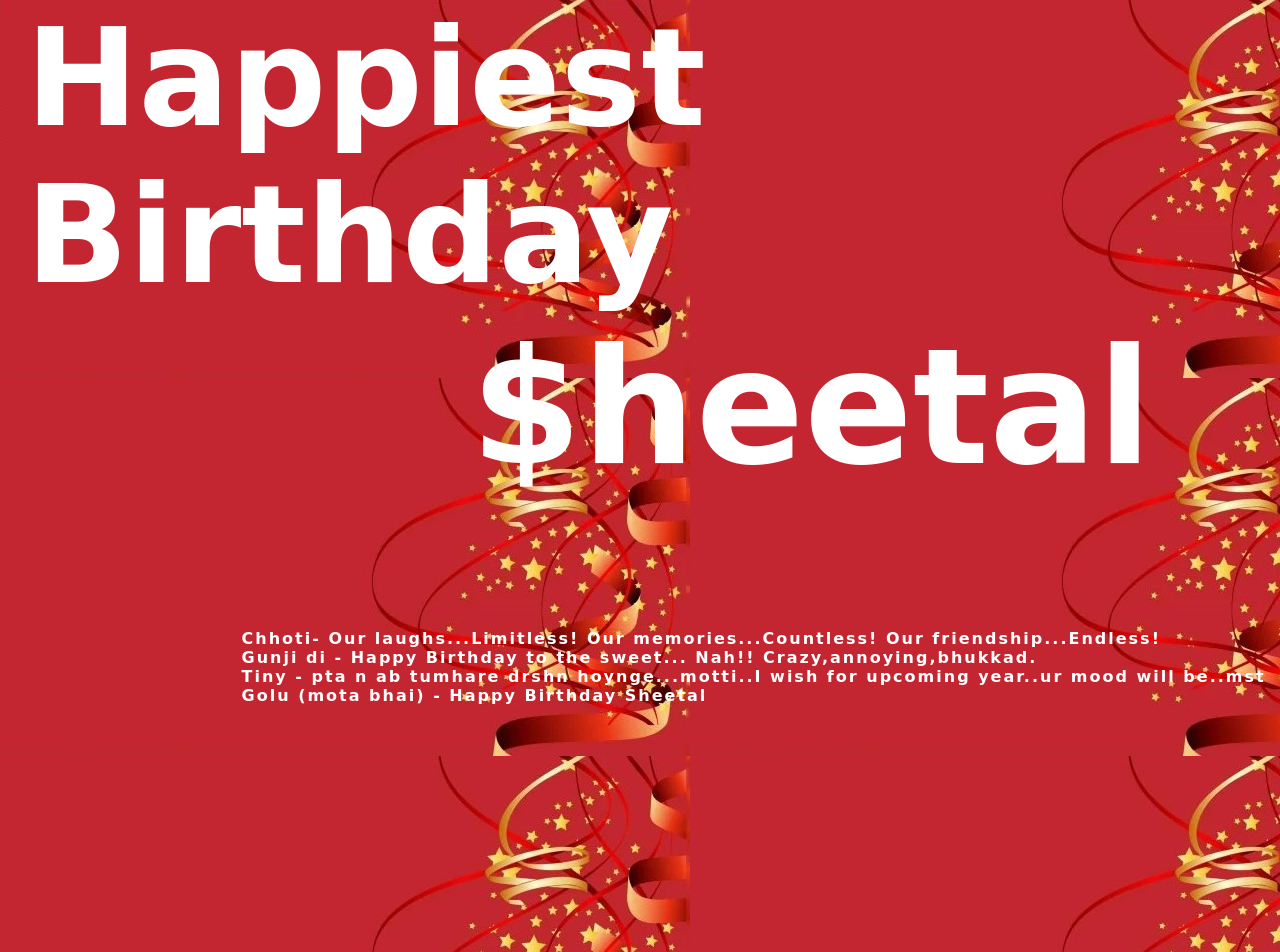
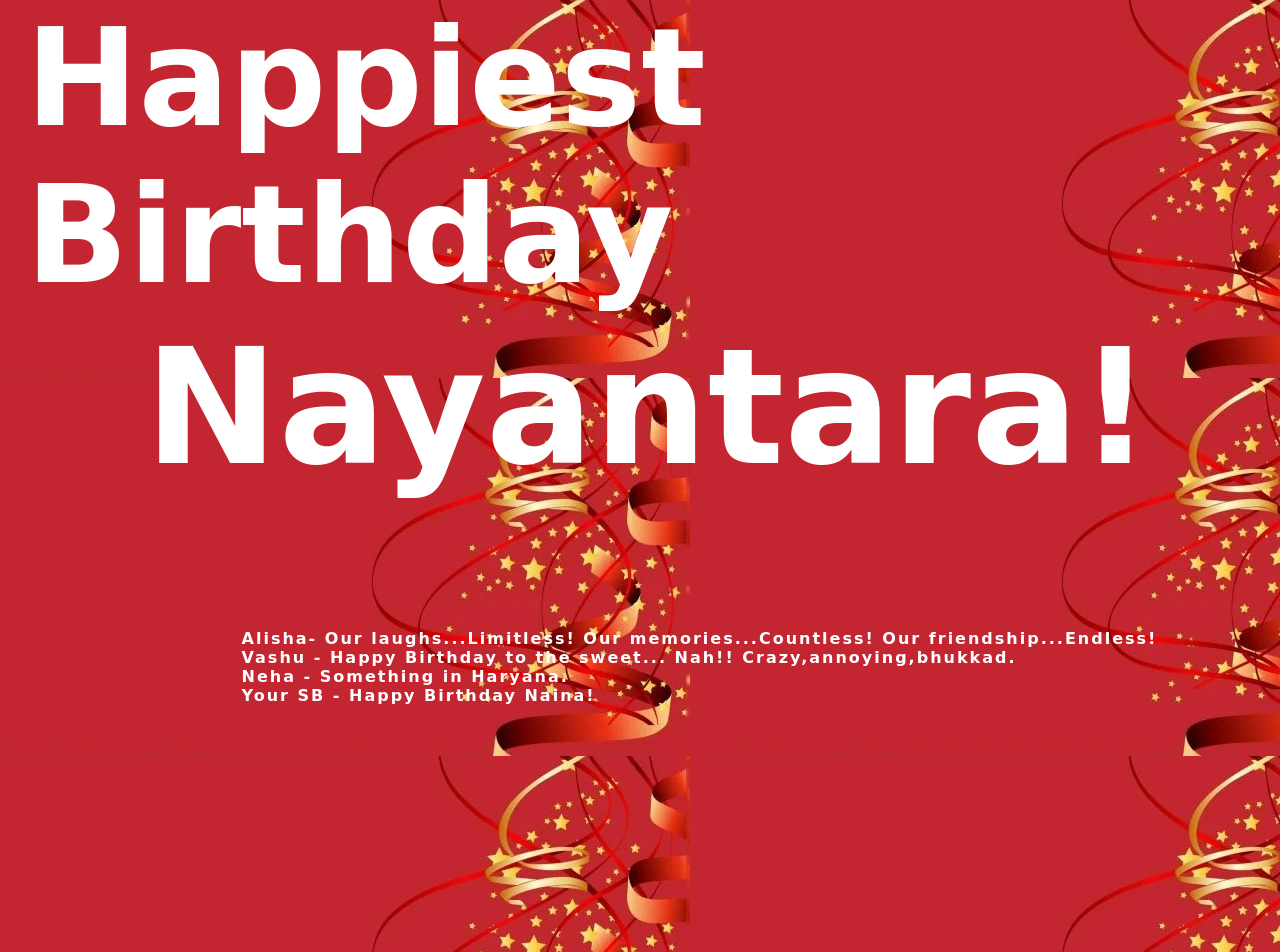
Before and after one commit to Saurabh-8816/Birthdays, a plain HTML site: page index.html in a window 1280 px wide. Shown: the top 952 px of the page. Drawn offline with nearby package versions, Linux system fonts and the light colour scheme; a web font is replaced by a local one.

Commit message:
Add files via upload

```diff
--- a/index.html
+++ b/index.html
@@ -20,18 +20,18 @@
         <div class="one">
             Happiest Birthday
         </div>
-        <div class="name">$heetal</div>
+        <div class="name">Nayantara!</div>
         <pre class="det">
-               Chhoti- Our laughs...Limitless! Our memories...Countless! Our friendship...Endless!
-               Gunji di - Happy Birthday to the sweet... Nah!! Crazy,annoying,bhukkad.
-               Tiny - pta n ab tumhare drshn hoynge...motti..I wish for upcoming year..ur mood will be..mst
-               Golu (mota bhai) - Happy Birthday Sheetal
+               Alisha- Our laughs...Limitless! Our memories...Countless! Our friendship...Endless!
+               Vashu - Happy Birthday to the sweet... Nah!! Crazy,annoying,bhukkad.
+               Neha - Something in Haryana.
+               Your SB - Happy Birthday Naina!
     </pre>
     </div>
     <div class="imgarea">
         <div class="img left">
             <div data-aos="zoom-in"></div>
-            <img src="first.jpg" alt="" width="300px" >
+            <img src="Sixth.jpg" alt="" width="300px" >
         </div>
     </div>
     <div class="img right">
@@ -54,7 +54,7 @@
 </div>
 <div class="img right">
     <div data-aos="zoom-in"></div>
-    <img src="Six.jpg" alt="" width="300px">
+    <img src="first.jpg" alt="" width="300px">
 </div>
 </div>
     <script>
```
